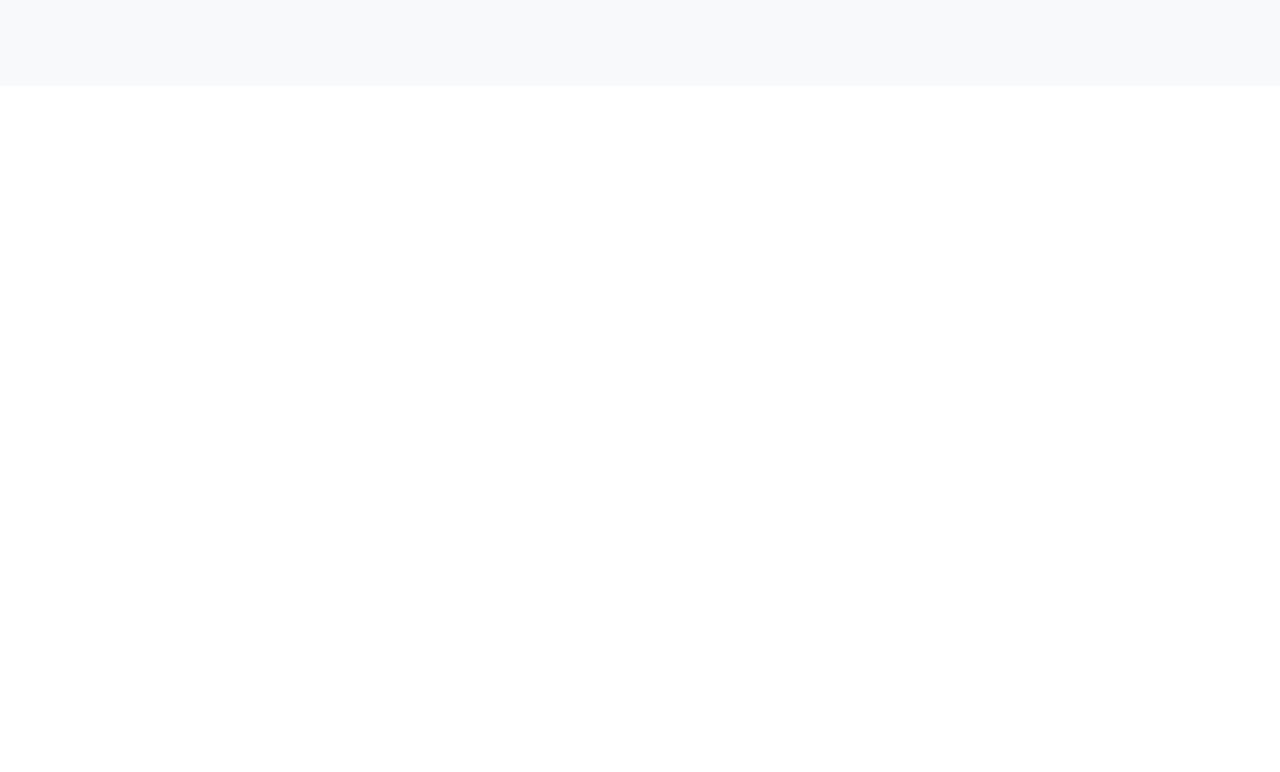
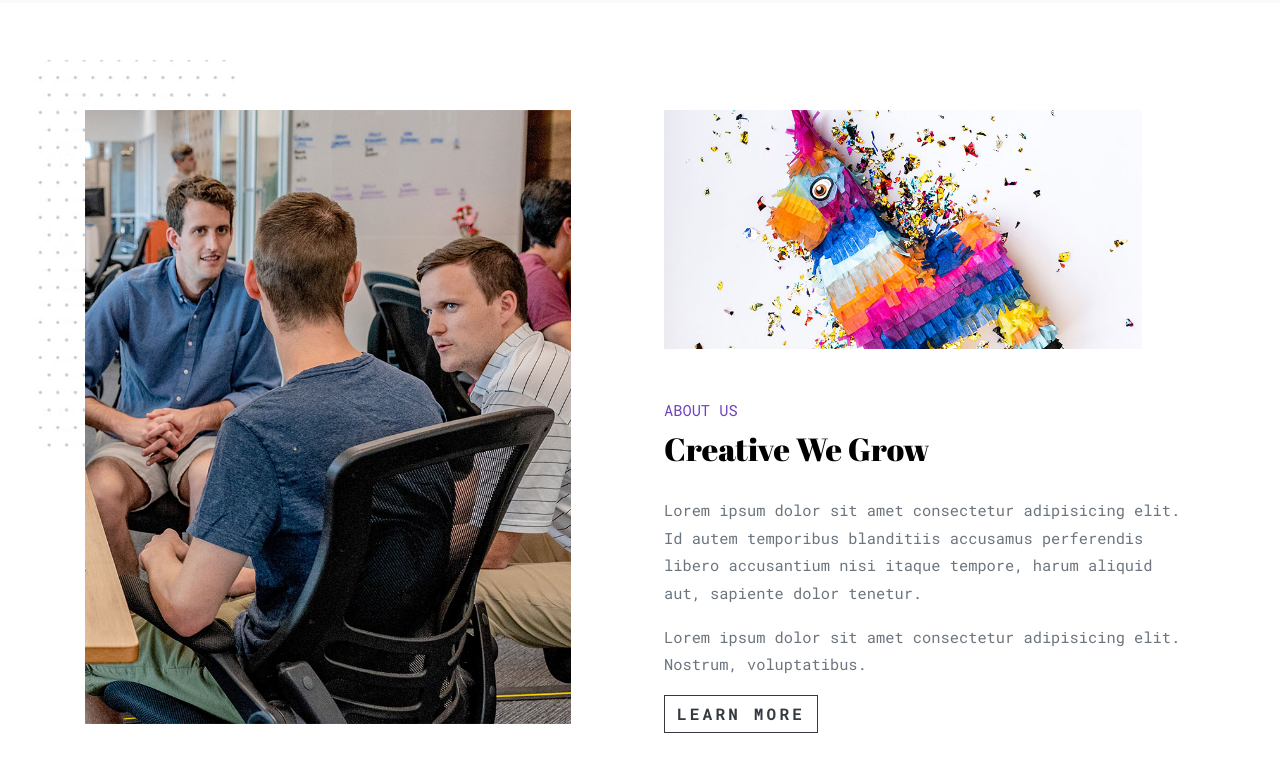
Before and after one commit to denise-n/innova-remake, a React (Create React App) app: page / in a window 1280 px wide. Shown: the part 3285-4057 px from the top of the page. Before the commit the page ends 3371 px from the top, so only its background shows below. Built offline with nearby package versions, Linux system fonts and the light colour scheme.

Commit message:
aboutService + getStarted section

```diff
--- /dev/null
+++ b/src/AboutSection.css
@@ -0,0 +1,25 @@
+.text-primary {
+    color: #6f42c1!important;
+}
+
+.btn {
+    font-size: 1rem;
+}
+
+.img-fluid {
+    max-width: 90%;
+}
+
+.img-dotted-bg {
+    position: relative;
+  }
+  .img-dotted-bg:after {
+    position: absolute;
+    content: "";
+    z-index: -1;
+    background: url("./images/dotted.jpg") repeat;
+    top: -50px;
+    left: -50px;
+    width: 200px;
+    height: 400px;
+  }
--- /dev/null
+++ b/src/AboutSection.js
@@ -0,0 +1,36 @@
+import React, { Component } from 'react'
+import './AboutSection.css'
+import about_2 from './images/about_2.jpg'
+import about_1 from './images/about_1.jpg'
+
+class AboutSection extends Component {
+    render() {
+        return (
+            <section className="section">
+                <div className="container">
+                    <div className="row">
+
+                        <div className="col-lg-6 ml-auto pl-lg-4 mb-5 order-2">
+                            <img src={about_2} alt="Image" className="img-fluid mb-5"/>
+                            <span className="d-block text-uppercase text-primary">About US</span>
+                            <h2 className="mb-4 section-title">Creative We Grow</h2>
+                            <p>Lorem ipsum dolor sit amet consectetur adipisicing elit. Id autem temporibus blanditiis accusamus perferendis libero accusantium nisi itaque tempore, harum aliquid aut, sapiente dolor tenetur.</p>
+                            <p className="mb-3">Lorem ipsum dolor sit amet consectetur adipisicing elit. Nostrum, voluptatibus.</p>
+                            <p>
+                                <a href="#" className="btn btn-outline-dark">Learn More</a>
+                            </p>
+                        </div>
+
+                        <div className="col-lg-6 order-1">
+                            <figure className="img-dotted-bg">
+                                <img src={about_1} alt="Image" className="img-fluid"/>
+                            </figure>
+                        </div>
+                    </div>
+                </div>
+            </section>
+        )
+    }
+}
+
+export default AboutSection
--- a/src/App.js
+++ b/src/App.js
@@ -7,6 +7,8 @@ import Homepage from './Homepage'
 import Services from './Services'
 import Portfolio from './Portfolio'
 import Testimonials from './Testimonials'
+import AboutSection from './AboutSection'
+import GetStarted from './GetStartedSection'
 
 class App extends Component {
   constructor() {
@@ -51,6 +53,8 @@ getWindowHeight = (event) => {
         <Services />
         <Portfolio />
         <Testimonials />
+        <AboutSection />
+        <GetStarted />
       </div>
     );
   }
--- /dev/null
+++ b/src/GetStartedSection.js
@@ -0,0 +1,21 @@
+import React, { Component } from 'react'
+
+class GetStartedSection extends Component {
+    render() {
+        return (
+            <div className="py-5" style={{backgroundColor: "#6f42c1"}}>
+                <div className="container text-center">
+                    <div className="row justify-content-center">
+                        <div className="col-lg-7">
+                        <h3 className="text-white mb-2 font-weight-normal" >Get Started</h3>
+                        <p className="text-white mb-4">Lorem ipsum dolor sit amet consectetur adipisicing elit.</p>
+                        <p className="mb-0" data-aos="fade-up" data-aos-delay="200"><a href="contact.html" className="btn btn-outline-white px-4 py-3">Get In Touch!</a></p>
+                        </div>
+                    </div>
+                </div>
+            </div>
+        )
+    }
+}
+
+export default GetStartedSection
--- a/src/Navbar.css
+++ b/src/Navbar.css
@@ -14,9 +14,20 @@
     }
 }
 
-  .scrolling {
+.scrolling {
     background-color: rgba(155, 155, 155, .95) !important;
     transition: ease-in-out 400ms;
+    opacity: 0;
+}
+
+.scrolling:hover {
+  opacity: 1;
+}
+
+@media (max-width: 992px) {
+  .scrolling {
+    opacity: 1;
+  }
 }
 
 .navbar-toggler {
--- a/src/Testimonials.css
+++ b/src/Testimonials.css
@@ -4,7 +4,7 @@
 
 @media (max-width: 1200px) {
     .Testimonials {
-        height: 50vh;
+        height: 50%;
     }
 }
 
--- a/src/Testimonials.js
+++ b/src/Testimonials.js
@@ -8,7 +8,7 @@ class Testimonials extends Component {
         return (
             <section className="d-none d-sm-block section bg-light block-11 Testimonials">
 
-                <div className="container h-100">
+                <div className="container">
 
                     <div className="row justify-content-center mb-5">
                         <div className="col-md-8 text-center">
```
